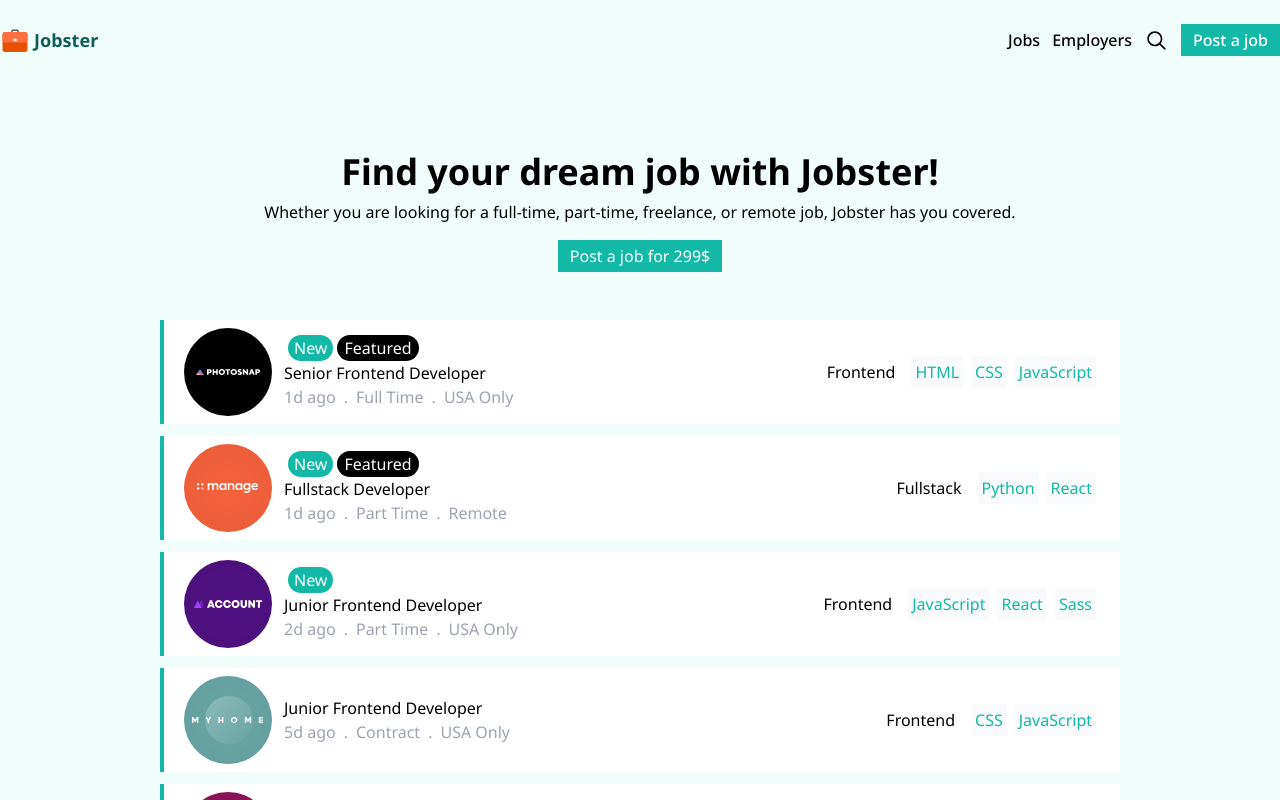
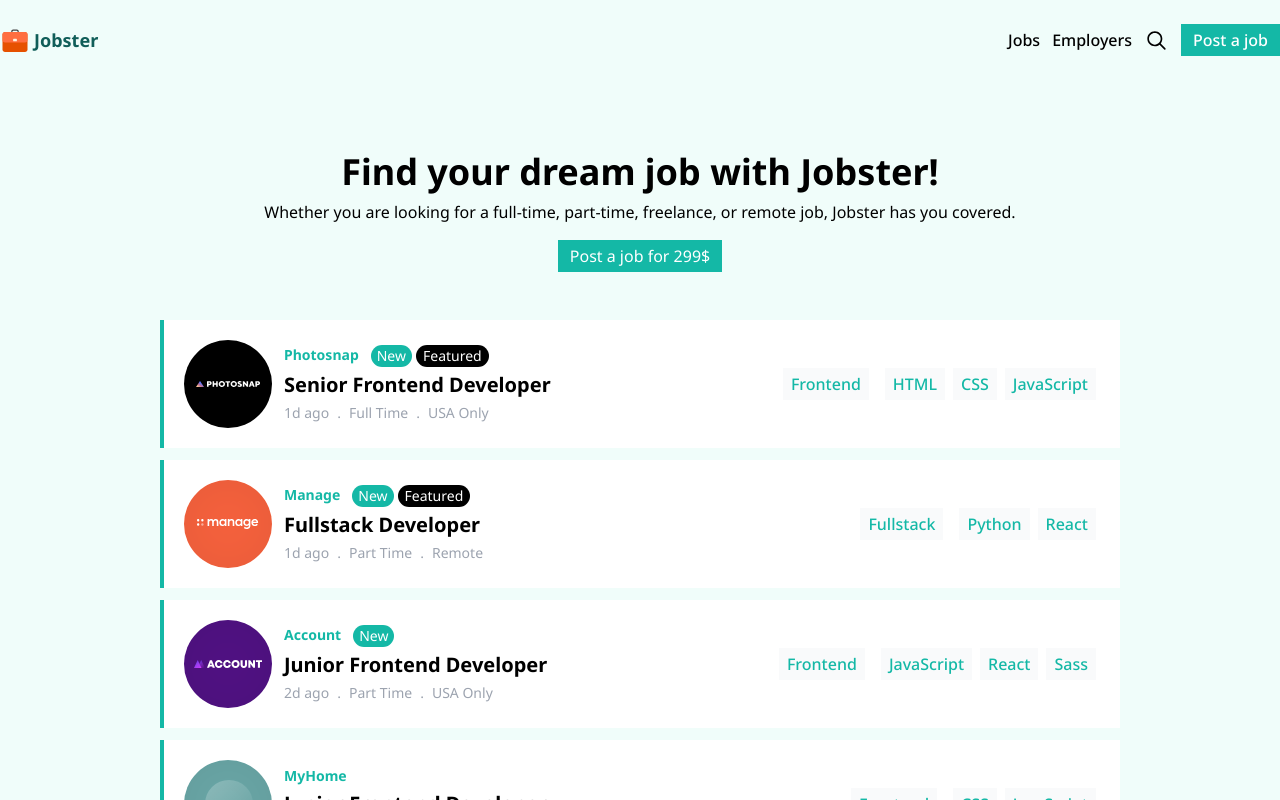
Before and after one commit to Heba-WebDev/NextJob, a React (Vite) app: page / in a window 1280 px wide. Shown: the top 800 px of the page. Built offline with nearby package versions, Linux system fonts and the light colour scheme.

Commit message:
Fix font weight

```diff
--- a/src/Components/Buttons/Featured.jsx
+++ b/src/Components/Buttons/Featured.jsx
@@ -3,7 +3,7 @@ export default function Featured() {
   return (
     <button
       disabled
-      className="bg-black text-white px-[7px] py-[1px] rounded-full"
+      className="bg-black text-white px-[7px] py-[1px] rounded-full text-sm"
     >
       Featured
     </button>
--- a/src/Components/Buttons/New.jsx
+++ b/src/Components/Buttons/New.jsx
@@ -3,7 +3,7 @@ export default function New() {
     // eslint-disable-next-line react/button-has-type
     <button
       disabled
-      className="bg-teal-500 text-white px-[6px] py-[1px] rounded-full"
+      className="bg-teal-500 text-white px-[6px] py-[1px] rounded-full text-sm"
     >
       New
     </button>
--- a/src/Components/Buttons/Requirement.jsx
+++ b/src/Components/Buttons/Requirement.jsx
@@ -2,7 +2,7 @@
 /* eslint-disable react/button-has-type */
 export default function Requirement({ requirement }) {
   return (
-    <button disabled className="bg-gray-50 text-teal-500 p-1">
+    <button disabled className="bg-gray-50 text-teal-500 py-1 px-2 font-medium">
       {requirement}
     </button>
   );
--- a/src/Components/Job.jsx
+++ b/src/Components/Job.jsx
@@ -20,20 +20,22 @@ export default function Job({
   const imageSrc = `src/assets/images/${logo}`;
   return (
     <section className="container mx-auto flex justify-between">
-      <div className="flex gap-3 items-center px-3">
+      <div className="flex gap-3 items-center p-3">
         <div>
           <img src={imageSrc} alt="" />
         </div>
-        <div>
-          <div className="flex gap-1">
-            <strong>{company}</strong>
-            {newnew && <New />}
-            {featured && <Featured />}
+        <div className="grid gap-1">
+          <div className="flex gap-3">
+            <strong className="text-teal-500 text-sm">{company}</strong>
+            <div className="flex gap-1">
+              {newnew && <New />}
+              {featured && <Featured />}
+            </div>
           </div>
           <div>
-            <h2>{position}</h2>
+            <h2 className="font-semibold text-xl">{position}</h2>
           </div>
-          <div className="flex gap-2 text-gray-400 items-center">
+          <div className="flex gap-2 text-gray-400 items-center text-sm">
             <span>{postedAt}</span>
             <span>.</span>
             <span>{contract}</span>
@@ -43,7 +45,7 @@ export default function Job({
         </div>
       </div>
       <div className="flex gap-2 items-center px-4">
-        <span>{role}</span>
+        <Requirement requirement={role} />
         <span>{level}</span>
         {languages &&
           languages.map((requirement) => {
--- a/src/Components/Jobs.jsx
+++ b/src/Components/Jobs.jsx
@@ -14,6 +14,7 @@ export default function Jobs() {
             <Job
               logo={job.logo}
               title={job.title}
+              company={job.company}
               newnew={job.new}
               featured={job.featured}
               position={job.position}
```
